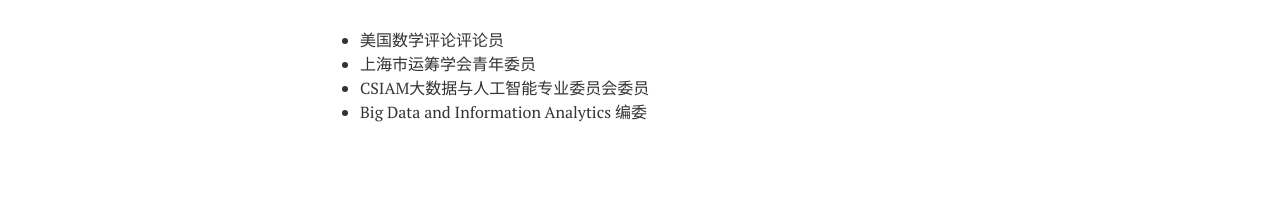
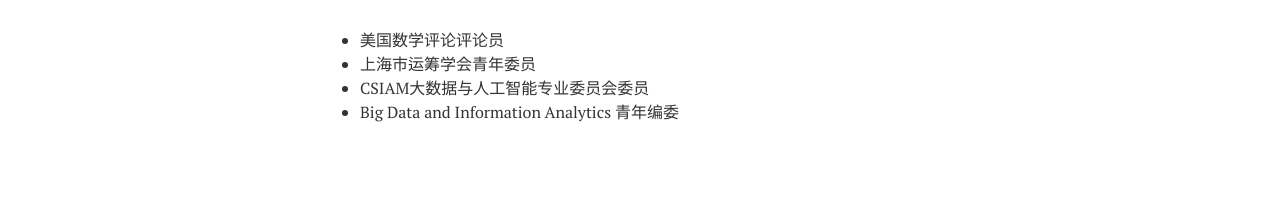
Before and after one commit to xianchaoxiu/xianchaoxiu.github.io, a Jekyll site: the page built from chinese/index.md, in a window 1280 px wide. Shown: the part 945-1161 px from the top of the page. Built offline with Jekyll 4.4.1, drawn with Linux system fonts in a browser that asks for light colours; nearby versions of some CDN libraries.

Commit message:
Update index.md

```diff
--- a/chinese/index.md
+++ b/chinese/index.md
@@ -43,4 +43,4 @@ share: false
 * 美国数学评论评论员 <br>
 * 上海市运筹学会青年委员 <br>
 * CSIAM大数据与人工智能专业委员会委员 <br>
-* Big Data and Information Analytics 编委<br>
+* Big Data and Information Analytics 青年编委<br>
```
